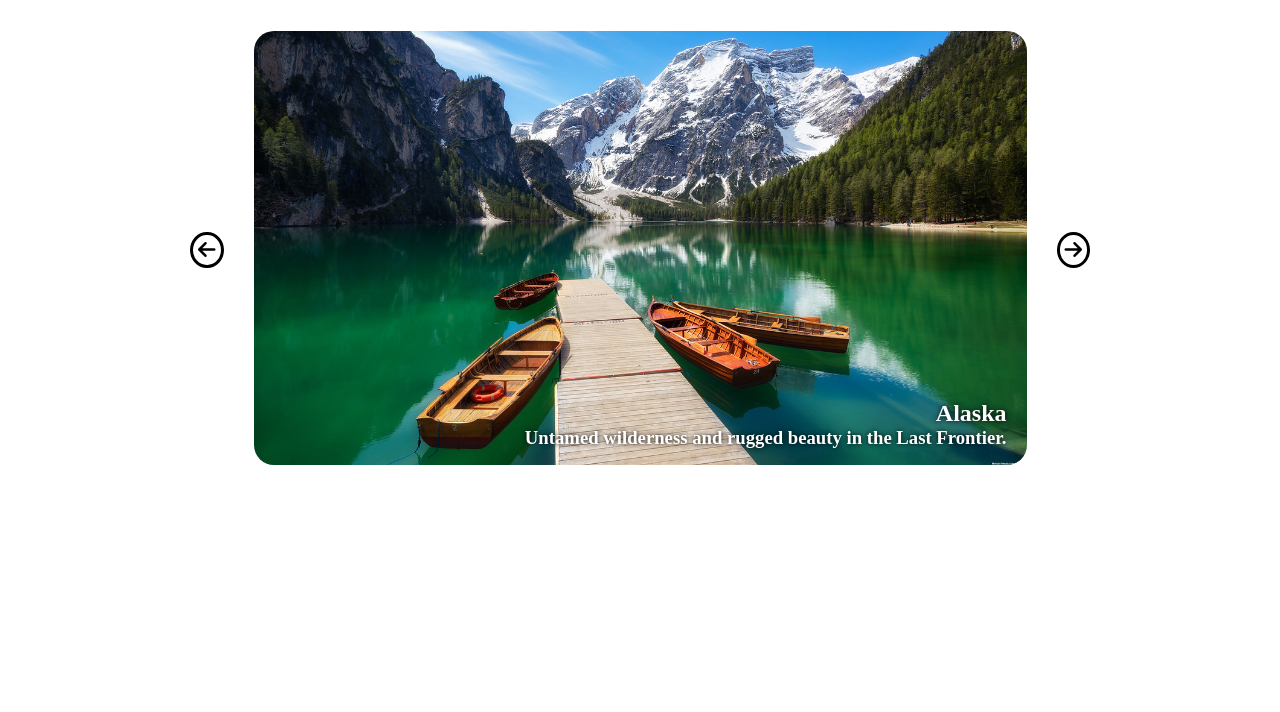
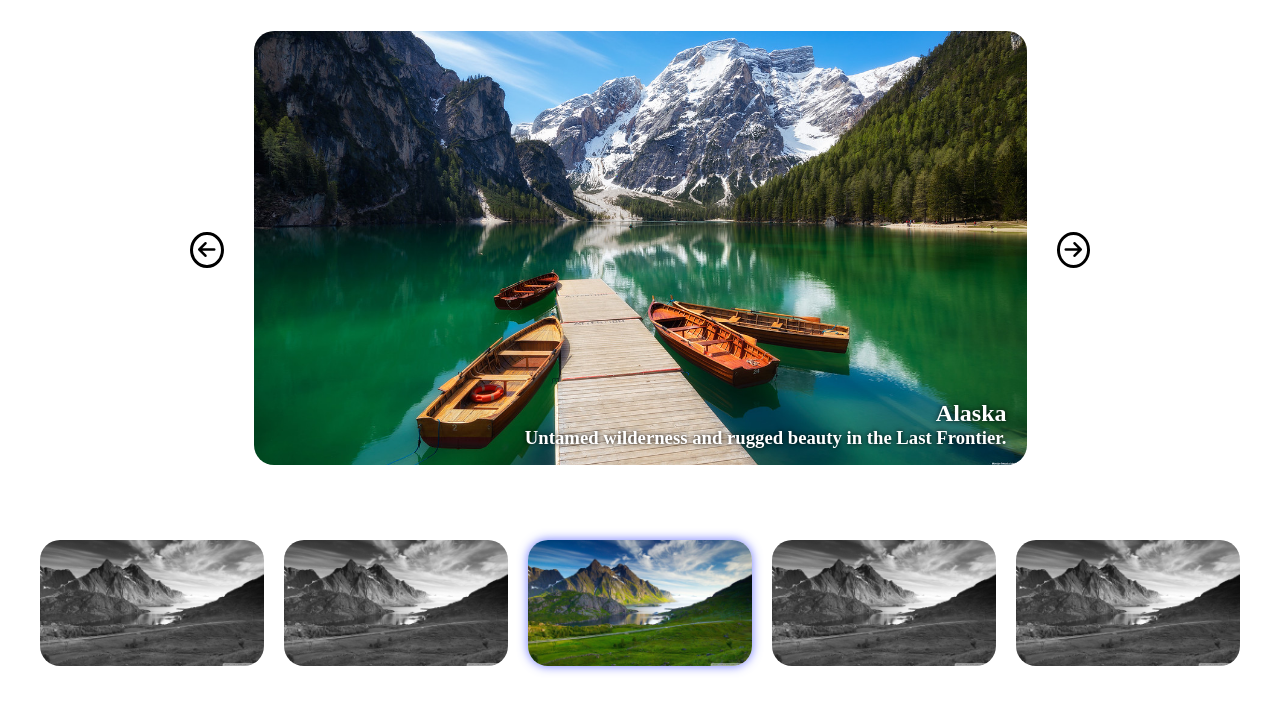
Before and after one commit to FrancescoPalazzo97/js-slider, a plain HTML site: page index.html in a window 1280 px wide. Drawn offline with Linux system fonts and the light colour scheme.

```diff
--- a/css/style.css
+++ b/css/style.css
@@ -1,24 +1,25 @@
-*{
+* {
     margin: 0;
     padding: 0;
     box-sizing: border-box;
 }
 
-.container{
+.container {
     max-width: 1200px;
     margin: 0 auto;
     display: flex;
     justify-content: center;
+    flex-wrap: wrap;
 }
 
-#carousel{
+#carousel {
     display: flex;
     align-items: center;
     width: 900px;
     height: 500px;
 }
 
-#carousel i{
+#carousel i {
     border: 3px solid black;
     border-radius: 50%;
     padding: 5px;
@@ -26,26 +27,27 @@
     cursor: pointer;
 }
 
-.gallery{
+.gallery {
     width: 100%;
     margin: 30px;
     position: relative;
 }
 
-.gallery figure{
+.gallery figure {
     display: none;
 }
 
-.gallery figure.active{
+.gallery figure.active {
     display: block;
 }
 
-.gallery img{
+.gallery img,
+#thumbnails img {
     width: 100%;
     border-radius: 20px;
 }
 
-.gallery figcaption{
+.gallery figcaption {
     position: absolute;
     bottom: 20px;
     right: 20px;
@@ -53,3 +55,21 @@
     color: #fff;
     text-shadow: 0 0 5px black;
 }
+
+#thumbnails {
+    margin: 40px 0;
+    display: flex;
+    gap: 20px;
+}
+
+.col-20 {
+    width: 20%;
+}
+
+.on-focus {
+    box-shadow: 0 0 10px 1px rgba(74, 86, 255, 0.678);
+}
+
+#thumbnails img:not(.on-focus) {
+    filter: grayscale(100%);
+}
--- a/index.html
+++ b/index.html
@@ -1,12 +1,16 @@
 <!DOCTYPE html>
 <html lang="en">
+
 <head>
     <meta charset="UTF-8">
     <meta name="viewport" content="width=device-width, initial-scale=1.0">
-    <link rel="stylesheet" href="https://cdnjs.cloudflare.com/ajax/libs/font-awesome/6.7.2/css/all.min.css" integrity="sha512-Evv84Mr4kqVGRNSgIGL/F/aIDqQb7xQ2vcrdIwxfjThSH8CSR7PBEakCr51Ck+w+/U6swU2Im1vVX0SVk9ABhg==" crossorigin="anonymous" referrerpolicy="no-referrer" />
+    <link rel="stylesheet" href="https://cdnjs.cloudflare.com/ajax/libs/font-awesome/6.7.2/css/all.min.css"
+        integrity="sha512-Evv84Mr4kqVGRNSgIGL/F/aIDqQb7xQ2vcrdIwxfjThSH8CSR7PBEakCr51Ck+w+/U6swU2Im1vVX0SVk9ABhg=="
+        crossorigin="anonymous" referrerpolicy="no-referrer" />
     <link rel="stylesheet" href="./css/style.css">
     <title>Document</title>
 </head>
+
 <body>
     <div class="container">
         <div id="carousel">
@@ -24,8 +28,24 @@
         </div>
         <div id="thumbnails">
             <!-- Anteprime immagini -->
+            <div class="col-20">
+                <img src="./img/01.jpg" alt="" class="on-focus">
+            </div>
+            <div class="col-20">
+                <img src="./img/01.jpg" alt="">
+            </div>
+            <div class="col-20">
+                <img src="./img/01.jpg" alt="">
+            </div>
+            <div class="col-20">
+                <img src="./img/01.jpg" alt="">
+            </div>
+            <div class="col-20">
+                <img src="./img/01.jpg" alt="">
+            </div>
         </div>
     </div>
     <script src="./js/script.js"></script>
 </body>
+
 </html>
--- a/js/script.js
+++ b/js/script.js
@@ -54,7 +54,7 @@
   const gallery = document.querySelector('.gallery');
 
   // ciclo l'array
-    for(let i=0; i<array.length; i++){
+  for (let i = 0; i < array.length; i++) {
     images += createImage(array[i]);
   }
 
@@ -65,17 +65,19 @@
 const nextImage = () => {
   // rimuovo la classe active dall'elemento attualmente attivo
   images[activeImage].classList.remove('active');
+  thumbnail[activeImage].classList.remove(`on-focus`)
+
   // incremento il valore del cursore
   activeImage++;
 
   // se il cursore ha un valore maggiore rispetto alla lunghezza dell'array lo rimetto a zero
-    if(activeImage >= images.length){
+  if (activeImage >= images.length) {
     activeImage = 0;
   }
 
   // imposto la classe active al nuovo elemento
   images[activeImage].classList.add('active');
-
+  thumbnail[activeImage].classList.add(`on-focus`)
 
 }
 
@@ -87,12 +89,24 @@
   activeImage--;
 
   // se il cursore ha un valore minore di zero lo imposto all'ultimo elemento dell'array
-    if(activeImage < 0){
+  if (activeImage < 0) {
     activeImage = images.length - 1;
   }
 
   // imposto la classe active al nuovo elemento
   images[activeImage].classList.add('active');
+
+}
+
+const changeImage = (index) => {
+
+  for (i = 0; i < images.length; i++) {
+    images[i].classList.remove('active');
+    thumbnail[i].classList.remove('on-focus');
+  }
+
+  images[index].classList.add('active');
+  thumbnail[index].classList.add('on-focus');
 
 }
 
@@ -118,3 +132,12 @@
 
 // autoplay
 const intervalId = setInterval(nextImage, 2000);
+
+const thumbnail = document.querySelectorAll(`#thumbnails img`);
+console.log(thumbnail)
+
+for (let i = 0; i < thumbnail.length; i++) {
+  thumbnail[i].addEventListener(`click`, function () {
+    changeImage(i);
+  })
+}
```
Lines whose indentation alone changed are shown as unchanged.
